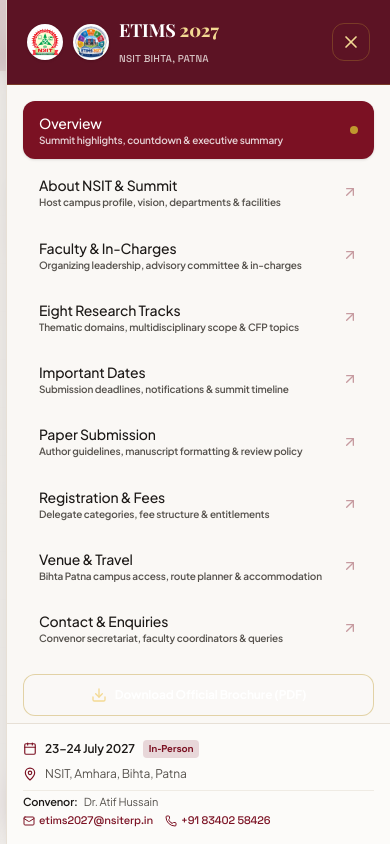
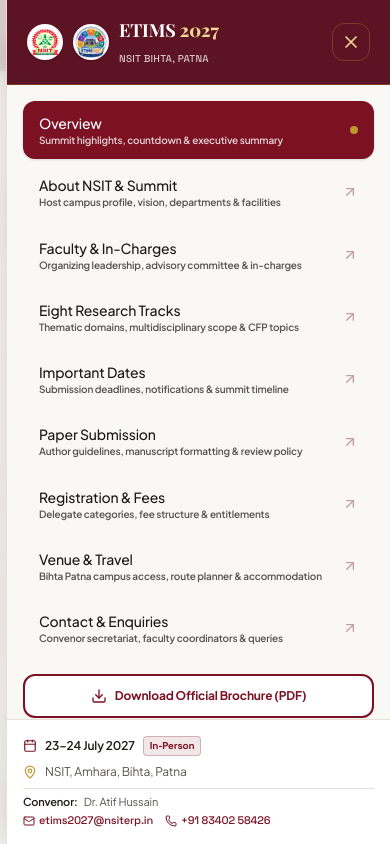
Before and after one commit to kingsksinha/etims-2027, a React (Vite) app in the folder client/: page / in a window 390 px wide. Both pictures are taken after a click on the button "Open Navigation Menu". Shown: the top 844 px of the page. Built offline with nearby package versions, Linux system fonts and the light colour scheme; no server answers; a web font is replaced by a local one.

Commit message:
fix(mobile): fix invisible text on Download Official Brochure button in mobile drawer

```diff
--- a/client/src/components/layout/Navbar.tsx
+++ b/client/src/components/layout/Navbar.tsx
@@ -272,14 +272,14 @@ export default function Navbar() {
                 })}
 
                 {/* Prominent Actions inside Drawer */}
-                <div className="pt-3 pb-2 space-y-2">
+                <div className="pt-3 pb-2 space-y-2.5">
                   <a
                     href="/NSIT_Conference_Brochure_Final.pdf"
                     target="_blank"
                     rel="noopener noreferrer"
-                    className="flex w-full items-center justify-center gap-2 rounded-xl border border-[#BF982E]/40 bg-white/10 px-5 py-3 text-xs font-bold text-white transition-all active:scale-[0.98] cursor-pointer"
+                    className="flex w-full items-center justify-center gap-2 rounded-xl border-2 border-[#7B1123] bg-white px-5 py-3 text-xs font-bold text-[#7B1123] hover:bg-[#7B1123] hover:text-white transition-all active:scale-[0.98] cursor-pointer shadow-xs"
                   >
-                    <Download className="h-4 w-4 text-[#F3D993]" />
+                    <Download className="h-4 w-4 text-[#7B1123]" />
                     <span>Download Official Brochure (PDF)</span>
                   </a>
 
@@ -295,34 +295,34 @@ export default function Navbar() {
               </div>
 
               {/* Drawer Footer: Verified Conference Details */}
-              <div className="border-t border-border-dark bg-navy/40 p-4 space-y-2 text-xs text-secondary-text">
+              <div className="border-t border-[#E7E0D6] bg-white p-4 space-y-2 text-xs text-[#57534E]">
                 <div className="flex items-center gap-2">
-                  <Calendar className="h-3.5 w-3.5 text-cyan shrink-0" />
-                  <span className="font-semibold text-light-text">{CONFERENCE.dateDisplay}</span>
-                  <span className="text-[10px] bg-cyan/15 text-cyan px-1.5 py-0.5 rounded font-mono font-bold">
+                  <Calendar className="h-3.5 w-3.5 text-[#7B1123] shrink-0" />
+                  <span className="font-semibold text-[#1C1917]">{CONFERENCE.dateDisplay}</span>
+                  <span className="text-[10px] bg-[#7B1123]/10 text-[#7B1123] border border-[#7B1123]/25 px-1.5 py-0.5 rounded font-mono font-bold">
                     In-Person
                   </span>
                 </div>
                 <div className="flex items-center gap-2">
-                  <MapPin className="h-3.5 w-3.5 text-cyan shrink-0" />
+                  <MapPin className="h-3.5 w-3.5 text-[#BF982E] shrink-0" />
                   <span className="truncate">{CONFERENCE.venue}</span>
                 </div>
-                <div className="pt-1 border-t border-border-dark/60 flex flex-col gap-1 text-[11px]">
+                <div className="pt-1.5 border-t border-[#E7E0D6] flex flex-col gap-1 text-[11px]">
                   <div className="flex items-center gap-1.5">
-                    <span className="font-semibold text-light-text">Convenor:</span>
+                    <span className="font-semibold text-[#1C1917]">Convenor:</span>
                     <span>{CONVENOR.name}</span>
                   </div>
                   <div className="flex items-center gap-3 font-mono">
                     <a
                       href={`mailto:${CONVENOR.email}`}
-                      className="inline-flex items-center gap-1 text-cyan hover:underline truncate"
+                      className="inline-flex items-center gap-1 text-[#7B1123] hover:underline truncate"
                     >
                       <Mail className="h-3 w-3" />
                       <span>{CONVENOR.email}</span>
                     </a>
                     <a
                       href={`tel:${CONVENOR.phoneTel}`}
-                      className="inline-flex items-center gap-1 text-cyan hover:underline shrink-0"
+                      className="inline-flex items-center gap-1 text-[#7B1123] hover:underline shrink-0"
                     >
                       <Phone className="h-3 w-3" />
                       <span>{CONVENOR.phone}</span>
```
